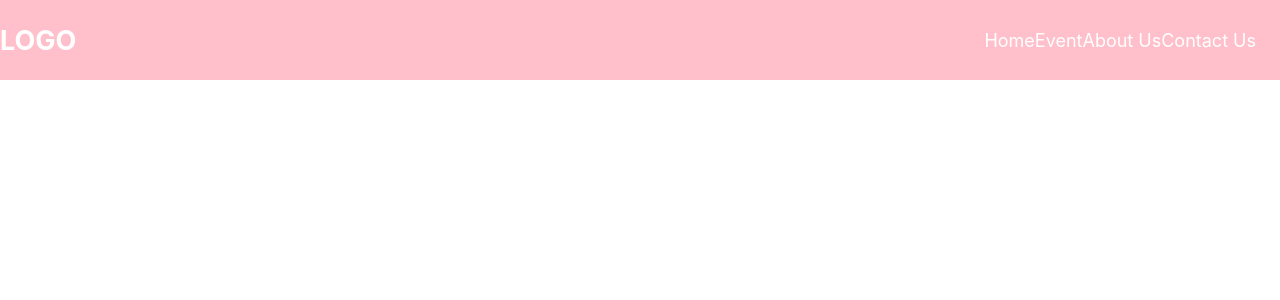
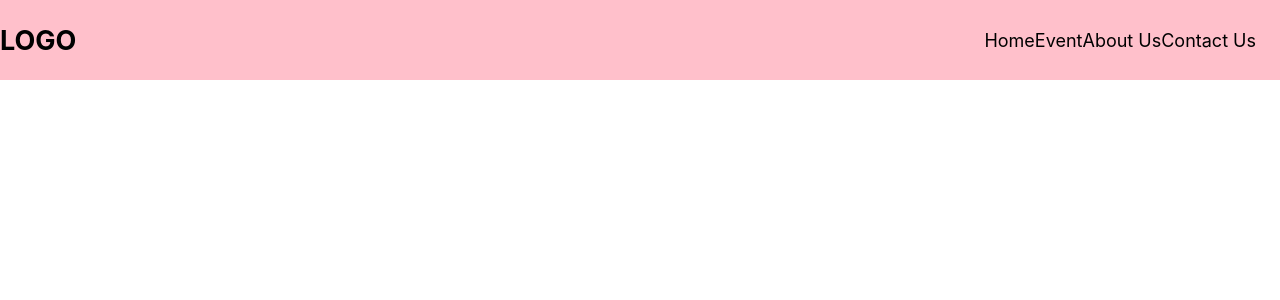
Before and after one commit to Diana-nyamai/CharityFundWebsite, a React (Create React App) app: page / in a window 1280 px wide. Shown: the top 300 px of the page. Built offline with nearby package versions, Linux system fonts and the light colour scheme.

Commit message:
navbar elements update

```diff
--- a/src/Navigation/NavBarElements.js
+++ b/src/Navigation/NavBarElements.js
@@ -12,9 +12,9 @@ export const Nav = styled.nav`
   z-index:10;
 `
 export const NavLink = styled(Link)`
-  color:#fff;
+  color:#000;
   display:flex;
-  padding:0 1;
+  padding:0 2;
   height:100%;
   align-items:center;
   text-decoration:none;
```
Also changed, not shown: 1 other file (tests, documents, lock files or other folders).
